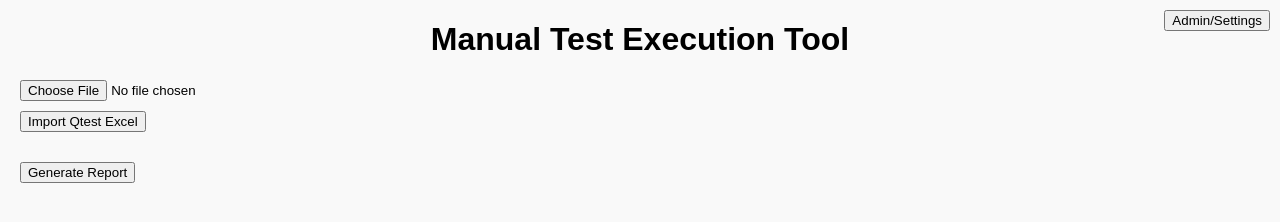
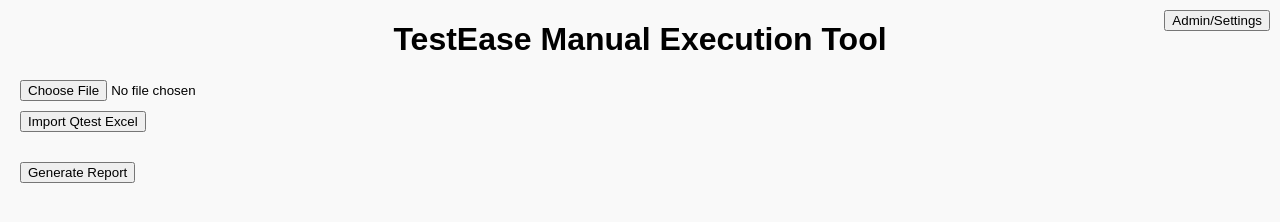
Before and after one commit to vishalpansare-dev/TMT, a plain HTML site: page index.html in a window 1280 px wide. Drawn offline with Linux system fonts and the light colour scheme.

Commit message:
Rename project to 'TestEase Manual Execution Tool' in README and UI

```diff
--- a/index.html
+++ b/index.html
@@ -3,11 +3,11 @@
 <head>
     <meta charset="UTF-8">
     <meta name="viewport" content="width=device-width, initial-scale=1.0">
-    <title>Manual Test Execution Tool</title>
+    <title>TestEase Manual Execution Tool</title>
     <link rel="stylesheet" href="style.css">
 </head>
 <body>
-    <h1>Manual Test Execution Tool</h1>
+    <h1>TestEase Manual Execution Tool</h1>
     <input type="file" id="excelFile" accept=".xlsx,.xls" />
     <button id="importBtn">Import Qtest Excel</button>
     <div id="tableContainer"></div>
```
Also changed, not shown: 1 other file.
